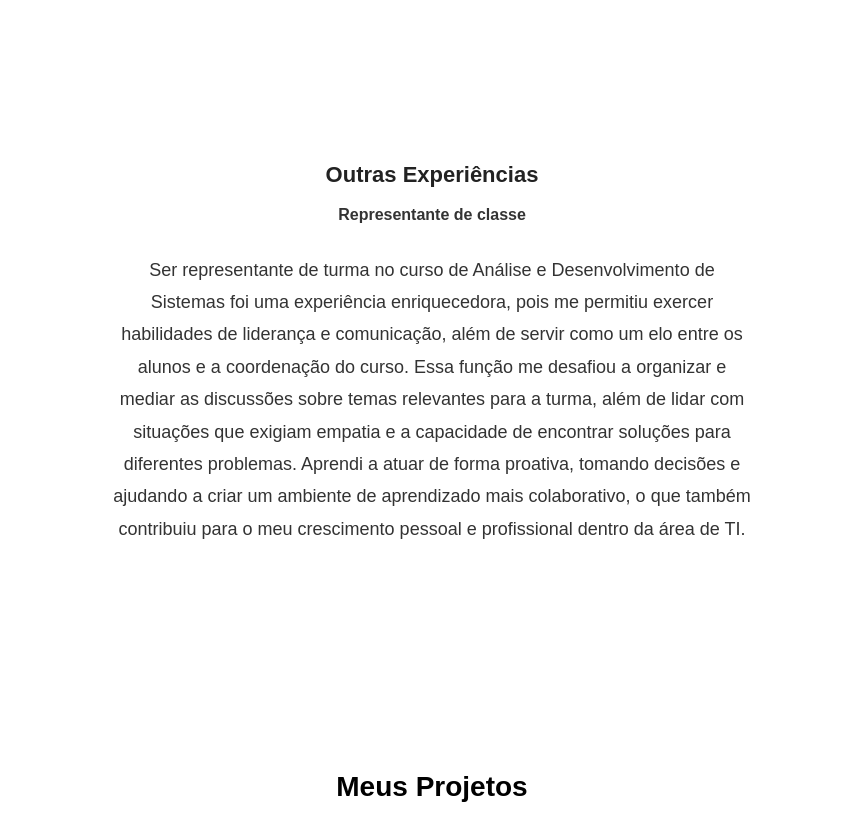
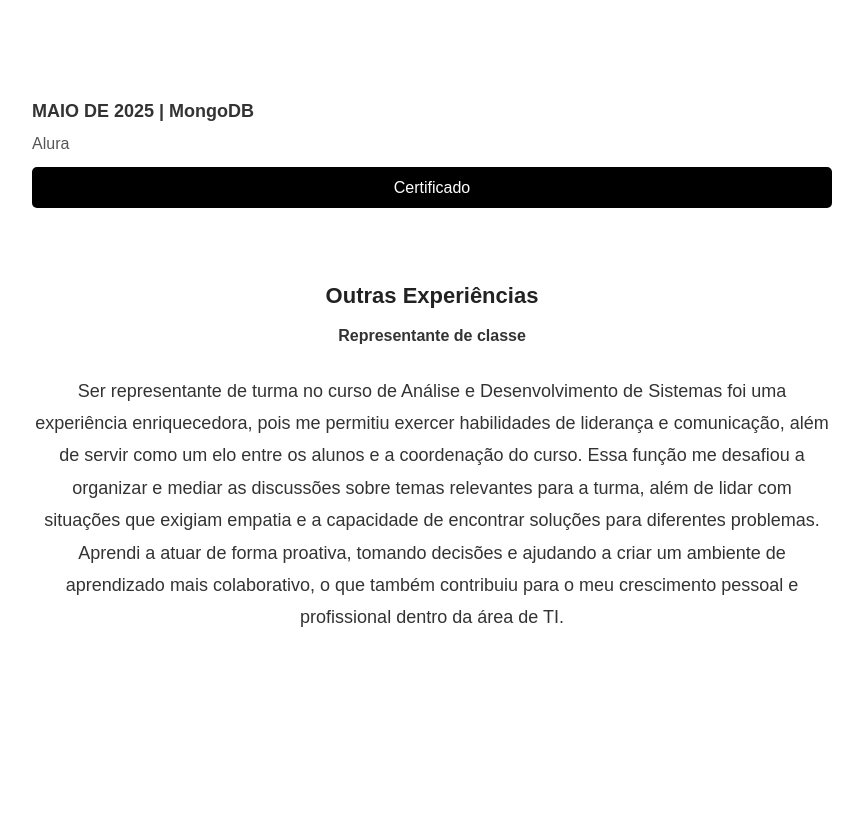
Before and after one commit to VitorConrado04/portfolio-vitor-conrado, a plain HTML site: page index.html in a window 1280 px wide. Shown: the part 5374-6191 px from the top of the page, without its empty margins (208-1071 px from the left). Drawn offline with Linux system fonts and the light colour scheme.

Commit message:
Update index.html
Att de curso

```diff
--- a/index.html
+++ b/index.html
@@ -206,6 +206,12 @@
                     <p>Alura</p>
                     <a href="https://cursos.alura.com.br/user/vitorconrado822/course/power-bi-desktop-realizando-etl-power-query/formalCertificate" class="btn-certificado" download>Certificado</a>
                 </div>
+                </div>
+                    <div class="curso-item">
+                    <h4>MAIO DE 2025 | MongoDB</h4>
+                    <p>Alura</p>
+                    <a href="https://cursos.alura.com.br/certificate/vitorconrado822/mongodb-banco-dados-nosql" class="btn-certificado" download>Certificado</a>
+                </div>
             </p>
         </div>
 
```
